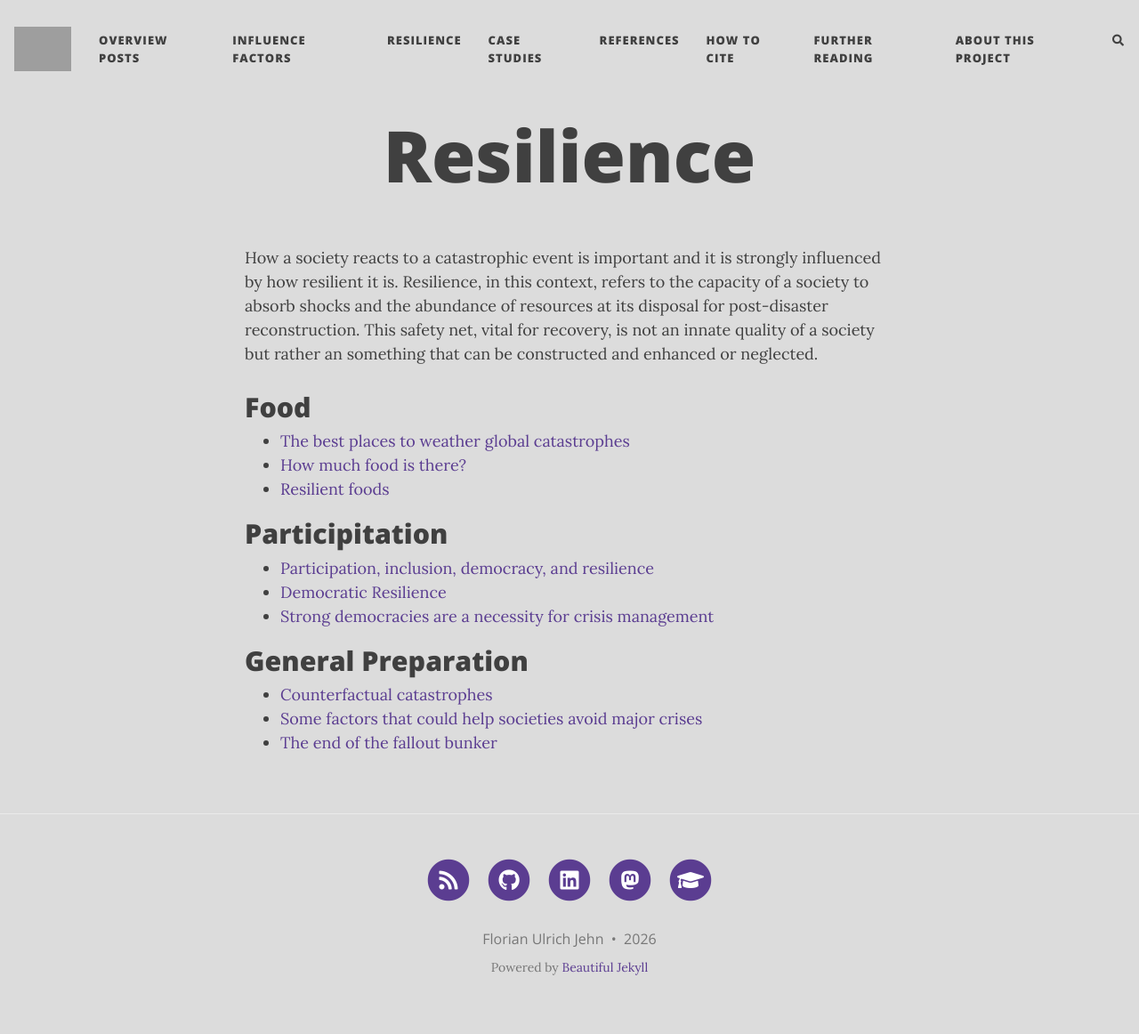
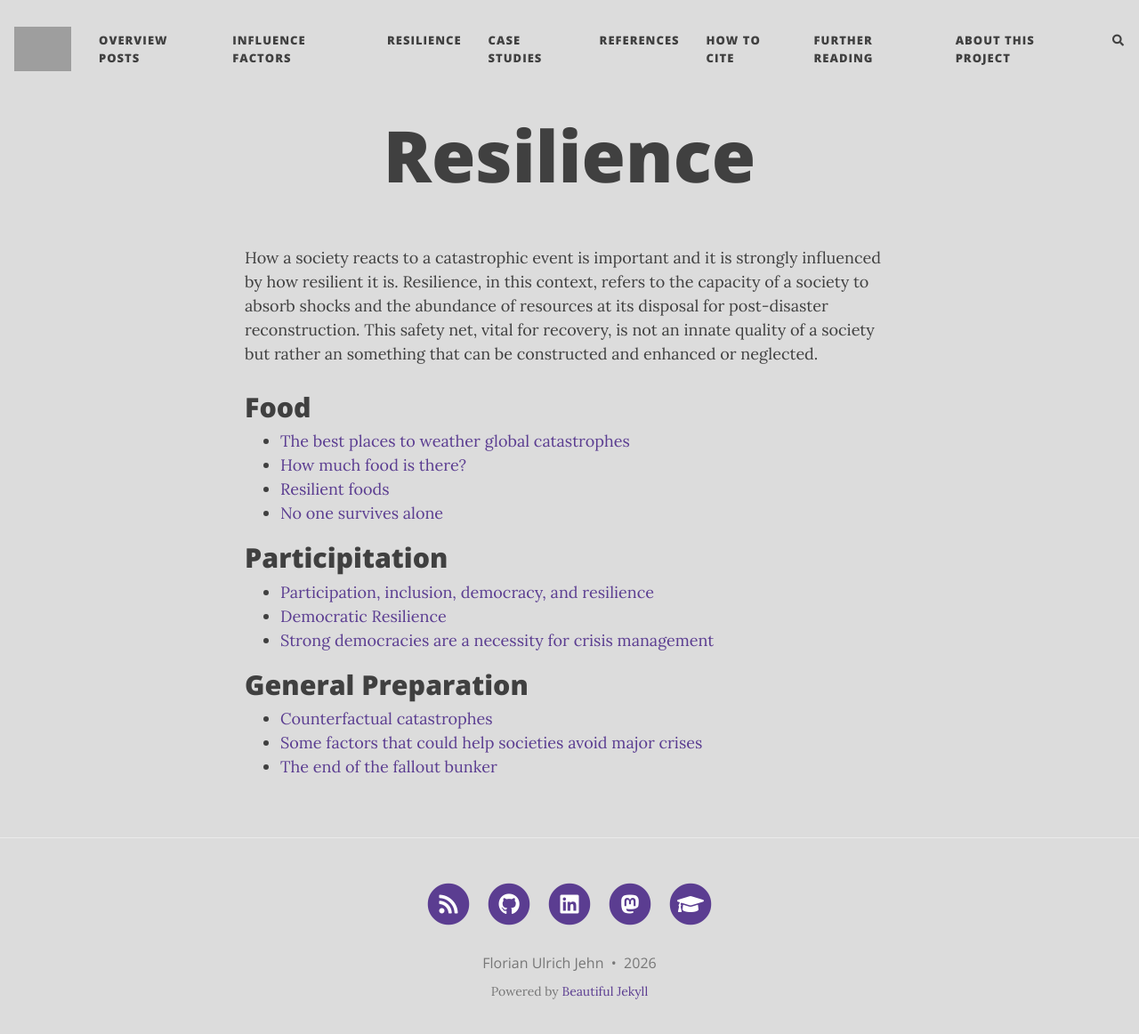
Before and after one commit to florianjehn/Societal_Collapse, a Jekyll site: the page built from resilience.md, in a window 1280 px wide and 1175 px high. Shown: the top 1162 px of the window at 89% size. Built offline with Jekyll 4.4.1, drawn with Linux system fonts in a browser that asks for light colours; nearby versions of some CDN libraries; comment, search, counter and statistics services are not loaded; grey boxes are pictures that could not be loaded.

Commit message:
Update resilience.md

```diff
--- a/resilience.md
+++ b/resilience.md
@@ -9,6 +9,7 @@ How a society reacts to a catastrophic event is important and it is strongly inf
 * [The best places to weather global catastrophes](https://florianjehn.github.io/Societal_Collapse/2024-03-04-where_to_stay/)
 * [How much food is there?](https://florianjehn.github.io/Societal_Collapse/2024-08-30-food_stocks/)
 * [Resilient foods](https://florianjehn.github.io/Societal_Collapse/2024-12-18-resilient_foods/)
+* [No one survives alone](https://florianjehn.github.io/Societal_Collapse/2026-06-12-alone/)
 
 # Participitation
 
```
